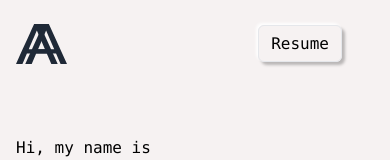
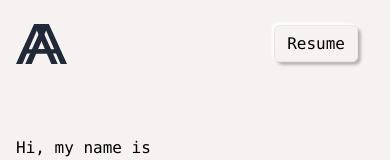
Before and after one commit to ashikraj78/portfolio, a React (Create React App) app: page / in a window 390 px wide. Shown: the top 160 px of the page. Built offline with nearby package versions, Linux system fonts and the light colour scheme.

Commit message:
resume placemet

```diff
--- a/src/App.js
+++ b/src/App.js
@@ -11,7 +11,7 @@ import About from "./components/About";
 function App() {
   return (
     <div className="relative">
-      <div className="pl-4 sm:pl-12 pr-12  mt-6 ">
+      <div className="pl-4 pr-8 sm:pl-12 sm:pr-12  mt-6 ">
         <Navbar />
       </div>
       <div className="pl-4 pr-4 sm:pl-40 sm:pr-40">
```
Also changed, not shown: 1 other file (tests, documents, lock files or other folders).
